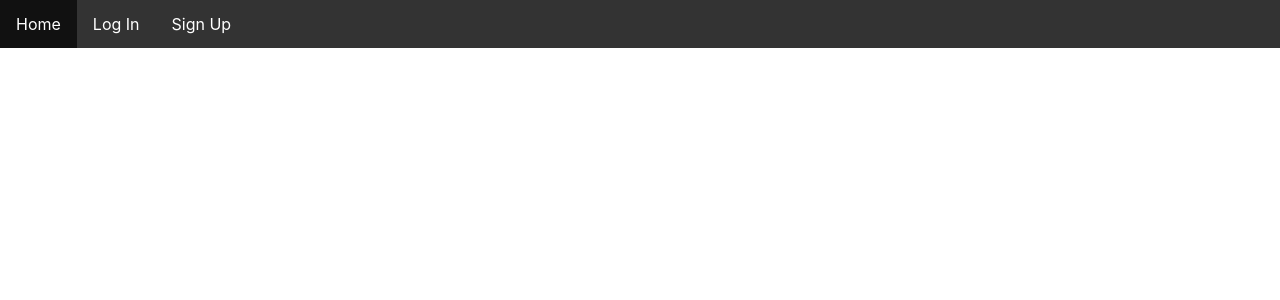
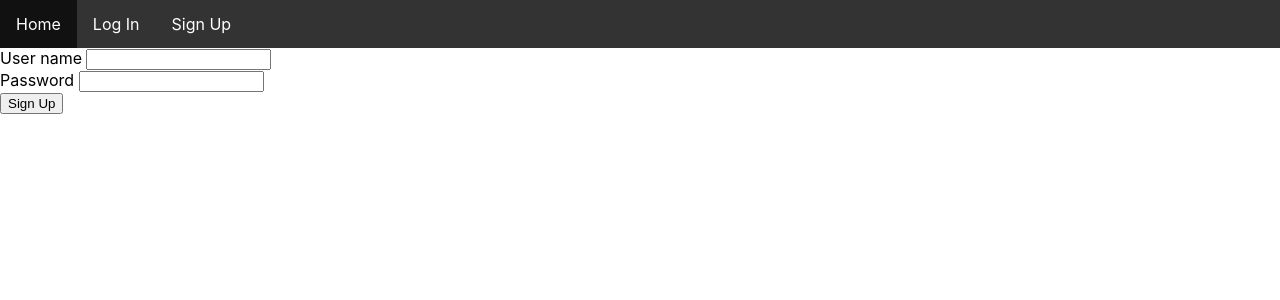
Before and after one commit to PavelMalkin/idea-react-app, a React (Create React App) app: page /signup in a window 1280 px wide. Shown: the top 300 px of the page. Built offline with nearby package versions, Linux system fonts and the light colour scheme.

Commit message:
Sign up ready and history push

```diff
--- a/src/App.css
+++ b/src/App.css
@@ -27,7 +27,7 @@ li a:hover {
 li.user {
   float: right;
   color: white;
-  padding: 14px 16px;
+  /*padding: 14px 16px;*/
   text-decoration: none;
 }
 
--- a/src/components/Home.js
+++ b/src/components/Home.js
@@ -11,7 +11,10 @@ class Home extends Component {
 
     render() {
 
-       // console.log("The Props in Home is", this.props.data.data);
+       // console.log("The Props in Home is", this.props.user.user.logined);
+        if (!this.props.user.user.logined){
+            this.props.history.push('/login');
+        }
 
         let data = 'No data';
         if (this.props.data.data.length) {
@@ -26,14 +29,7 @@ class Home extends Component {
             )
         }
 
-        console.log('data const is',data);
-
-
-        // let data = this.props.user.logined ? (
-        //    axios.get('http://localhost:4000/api/users')
-        //        .then(res => (res.data)
-        //          )
-        // ) : (<h2>There is no data</h2>);
+       // console.log('data const is',data);
 
         return (
             <div>
@@ -57,7 +53,8 @@ const mapDispatchToProps = (dispatch) => {
                dispatch({type: 'GET_DATA' , payload: res.data})
        ) );
 
-       }
+       },
+       dropData: () => dispatch({type: 'DROP_DATA'})
    }
 };
 
--- a/src/components/LogIn.js
+++ b/src/components/LogIn.js
@@ -15,16 +15,16 @@ class LogIn extends Component {
     handleSubmit = e => {
         e.preventDefault();
         const userData = this.state;
-        //console.log('userData', userData);
+        //console.log('history in login', this.props);
 
         axios.post('http://localhost:4000/login', userData)
             .then( res => {
                 console.log('axios user login data',res.data);
                 const FBToken = 'Bearer '+ res.data.token;
-                this.props.login(userData, this.state.history, FBToken);
+                this.props.login(userData, this.props.history, FBToken);
                 axios.defaults.headers.common['Authorization'] = FBToken;
                 localStorage.setItem('FBToken', FBToken);
-                this.state.history.push('/')
+                this.props.history.push('/')
 
             })
             .catch(err => (console.log(err.data)))
--- a/src/components/Navbar.js
+++ b/src/components/Navbar.js
@@ -1,18 +1,33 @@
 import React, {Component} from 'react';
 import { Link, NavLink, withRouter } from "react-router-dom";
 import { connect } from 'react-redux'
+import store from '../redux/store'
+import axios from 'axios'
 
 class Navbar extends Component {
+    state = {};
+
+    handleLogOut = () => {
+        delete axios.defaults.headers.common['Authorization'];
+        localStorage.removeItem('FBToken');
+        store.dispatch({type: 'USER_LOGOUT'});
+        store.dispatch({type:'DROP_DATA'});
+        this.props.history.push('/login');
+    };
+
+    userInfo = () => {
+
+    };
 
     render() {
-
       //  console.log('props in Navbar is', this.props.user);
 
-        const links = this.props.user.logined ? (
-            <ul className="Navbar">
-                <li><Link to='/'>Home</Link></li>
-            <li className="user">Hi, {this.props.user.username}</li>
-            </ul>
+           const links = this.props.user.logined ? (
+               <ul className="Navbar">
+                   <li><Link to='/'>Home</Link></li>
+                   <li className="user" onClick={this.userInfo}><Link>Hi, {this.props.user.username}</Link></li>
+                   <li className="user" onClick={this.handleLogOut}><Link>Log Out</Link></li>
+               </ul>
 
         ) : (
             <ul className="Navbar">
--- a/src/components/SignUp.js
+++ b/src/components/SignUp.js
@@ -1,13 +1,55 @@
 import React, {Component} from 'react';
+import { connect } from 'react-redux';
+import axios from 'axios'
+
 
 class SignUp extends Component {
+    state = {
+        username: '',
+        password: ''
+    };
+
+    handleChange = e =>{
+        this.setState({[e.target.id]: e.target.value})
+    };
+
+    handleSubmit = e => {
+      e.preventDefault();
+      const userData = this.state;
+
+      axios.post('http://localhost:4000/register', userData)
+          .then( res => {
+              console.log('res registration form', res.data);
+              let FBToken = 'Bearer ' + res.data.token;
+              this.props.signUp(userData, FBToken);
+              axios.defaults.headers.common['Authorization'] = FBToken;
+              this.props.history.push('/');
+          })
+          .catch(err => {
+              console.log('Error data is', err.data);
+          })
+
+    };
+
     render() {
         return (
-            <div>
-
-            </div>
+            <form onSubmit={this.handleSubmit}>
+                <label>User name </label>
+                <input type="text" id="username" onChange={this.handleChange}/>
+                <br/>
+                <label>Password </label>
+                <input type="password" id='password' onChange={this.handleChange}/>
+                <br/>
+                <button type="submit">Sign Up</button>
+            </form>
         );
     }
 }
 
-export default SignUp;
+const mapDispatchToProps = (dispatch) => {
+  return{
+      signUp: (userData, FBToken) => dispatch({type:'USER_LOGIN', userData, FBToken})
+  }
+};
+
+export default connect(null,mapDispatchToProps)(SignUp);
--- a/src/redux/reducers/dataReducer.js
+++ b/src/redux/reducers/dataReducer.js
@@ -3,13 +3,19 @@ const initState = {
 };
 
 export default function(state = initState, action) {
-    console.log('dataReducer action data',action.data);
+   // console.log('dataReducer action data',action.data);
     switch (action.type) {
         case 'GET_DATA':
             return {
                  ...state,
                 data: action.payload
                     };
+        case 'DROP_DATA':
+            return {
+                ...state,
+                data: []
+            };
+
         default: return state;
 
     }
--- a/src/redux/reducers/userReducer.js
+++ b/src/redux/reducers/userReducer.js
@@ -8,7 +8,7 @@ const initState = {
 };
 
 export default function(state = initState, action) {
-    console.log('userReducer action is',action);
+   // console.log('userReducer action is',action);
     switch (action.type) {
        case 'USER_LOGIN':
             //action.history.push('/');
```
